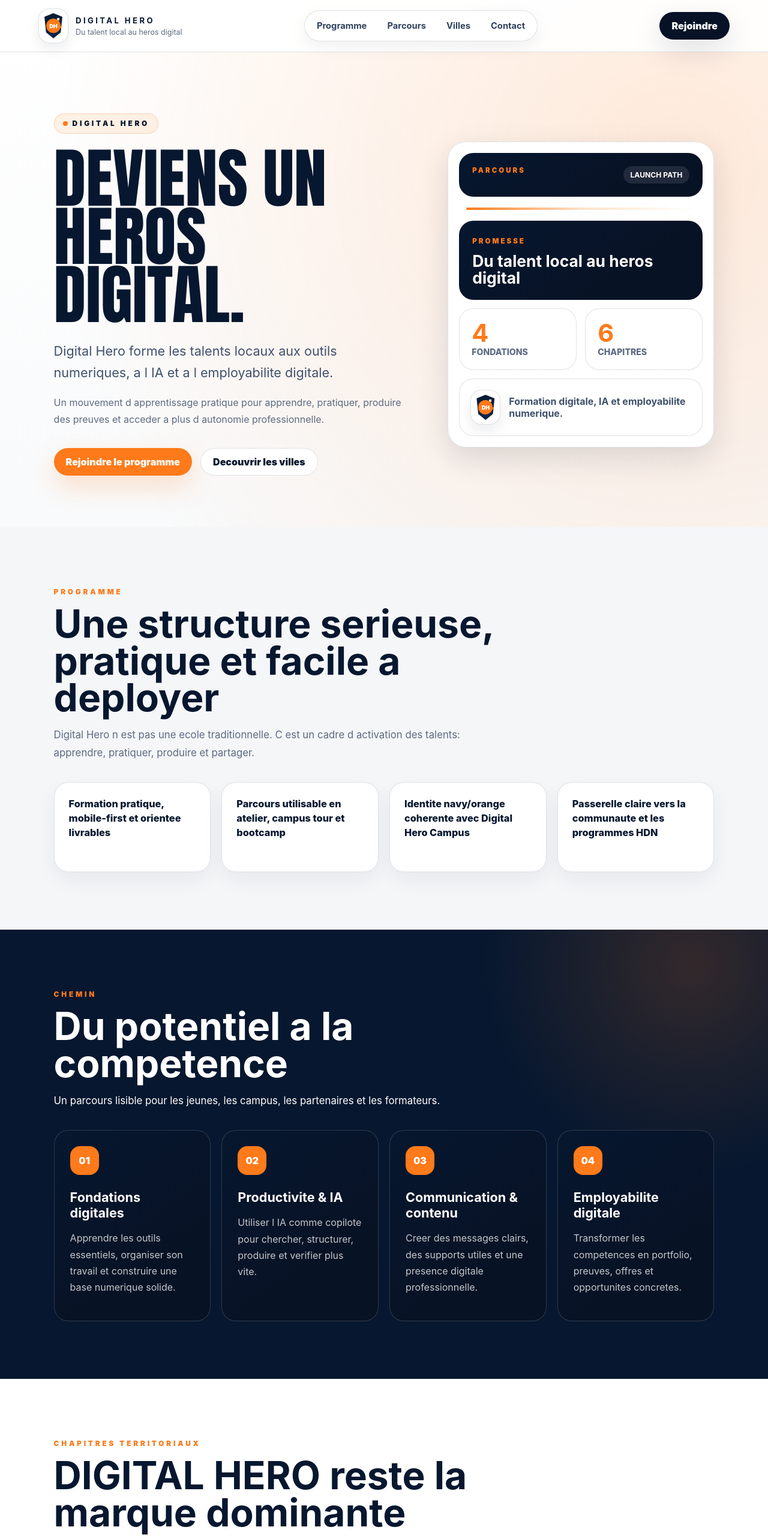
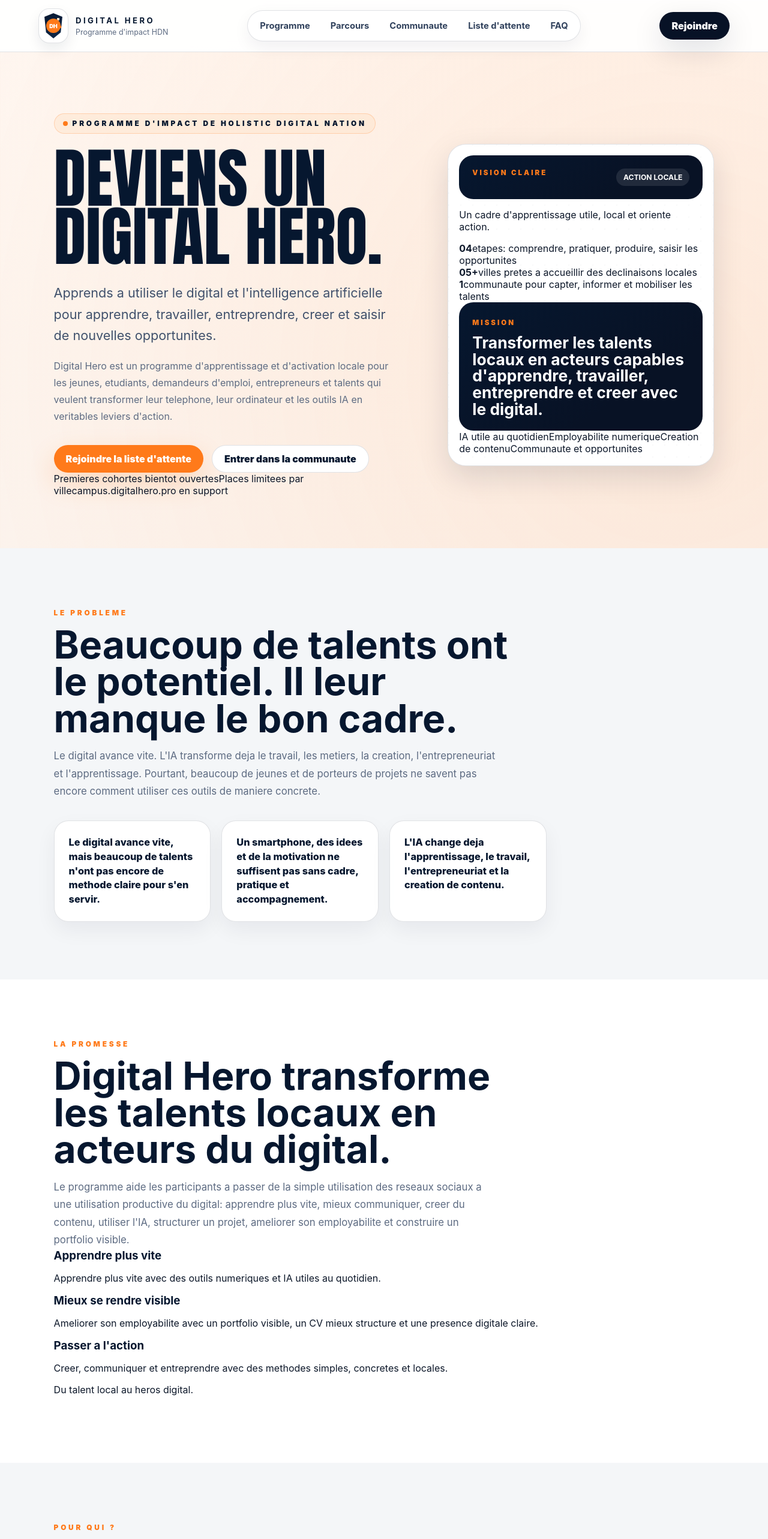
Before and after one commit to byhdn/digitalhero, a React (Vite) app: page / in a window 1280 px wide. Shown: the top 2566 px of the page at 60% size. Built offline with nearby package versions, Linux system fonts and the light colour scheme.

Commit message:
Import legacy Digital Hero content into new identity

```diff
--- a/src/App.jsx
+++ b/src/App.jsx
@@ -1,34 +1,97 @@
+const problemCards = [
+  "Le digital avance vite, mais beaucoup de talents n'ont pas encore de methode claire pour s'en servir.",
+  "Un smartphone, des idees et de la motivation ne suffisent pas sans cadre, pratique et accompagnement.",
+  "L'IA change deja l'apprentissage, le travail, l'entrepreneuriat et la creation de contenu.",
+];
+
+const promiseCards = [
+  {
+    title: 'Apprendre plus vite',
+    text: "Apprendre plus vite avec des outils numeriques et IA utiles au quotidien.",
+  },
+  {
+    title: 'Mieux se rendre visible',
+    text: "Ameliorer son employabilite avec un portfolio visible, un CV mieux structure et une presence digitale claire.",
+  },
+  {
+    title: "Passer a l'action",
+    text: 'Creer, communiquer et entreprendre avec des methodes simples, concretes et locales.',
+  },
+];
+
+const audiences = [
+  'Etudiants qui veulent se demarquer.',
+  "Demandeurs d'emploi qui veulent renforcer leur profil.",
+  'Jeunes entrepreneurs qui veulent mieux vendre et mieux s organiser.',
+  'Creatifs, associations et talents qui veulent produire plus vite et mieux.',
+];
+
 const pathway = [
   {
     step: '01',
-    title: 'Fondations digitales',
-    text: 'Apprendre les outils essentiels, organiser son travail et construire une base numerique solide.',
+    title: 'Comprendre',
+    text: "Decouvrir les bases du digital, de l'IA, des outils numeriques et des opportunites qui comptent vraiment.",
   },
   {
     step: '02',
-    title: 'Productivite & IA',
-    text: 'Utiliser l IA comme copilote pour chercher, structurer, produire et verifier plus vite.',
+    title: 'Pratiquer',
+    text: 'Creer des contenus, utiliser des prompts utiles, ameliorer son CV, organiser son travail et structurer un projet.',
   },
   {
     step: '03',
-    title: 'Communication & contenu',
-    text: 'Creer des messages clairs, des supports utiles et une presence digitale professionnelle.',
+    title: 'Produire',
+    text: 'Construire un mini-portfolio, lancer une page simple et presenter un projet de facon claire et credible.',
   },
   {
     step: '04',
-    title: 'Employabilite digitale',
-    text: 'Transformer les competences en portfolio, preuves, offres et opportunites concretes.',
+    title: 'Saisir les opportunites',
+    text: 'Decouvrir des missions, concours, stages, formations, challenges et opportunites locales ou en ligne.',
   },
 ];
 
-const proofItems = [
-  'Formation pratique, mobile-first et orientee livrables',
-  'Parcours utilisable en atelier, campus tour et bootcamp',
-  'Identite navy/orange coherente avec Digital Hero Campus',
-  'Passerelle claire vers la communaute et les programmes HDN',
+const cities = ['Korhogo', 'Abidjan', 'Yamoussoukro', 'Bouake', 'Sakassou', 'Autres villes a venir'];
+const chapters = ['Digital Hero Korhogo', 'Digital Hero Abidjan', 'Digital Hero Yamoussoukro', 'Digital Hero Bouake', 'Digital Hero Sakassou'];
+
+const communityUses = [
+  'Recevoir les annonces de lancement.',
+  'Decouvrir des outils, ressources et astuces utiles.',
+  "Rencontrer d'autres talents motives par le digital et l'IA.",
+  'Se preparer aux premieres cohortes.',
 ];
 
-const chapters = ['Korhogo', 'Abidjan', 'Yamoussoukro', 'Bouake', 'Sakassou', 'Cote d Ivoire'];
+const communityResources = [
+  "Prompts utiles pour mieux apprendre avec l'IA.",
+  'Mini-guides pour ameliorer ton profil digital.',
+  'Conseils pour utiliser ton telephone comme outil de travail.',
+  'Annonces sur les cohortes Digital Hero.',
+  'Challenges, ateliers et sessions live.',
+];
+
+const conversionSteps = [
+  "La personne comprend l'offre en quelques secondes.",
+  "Elle rejoint la liste d'attente.",
+  'Elle est dirigee vers la communaute.',
+  'Ses donnees sont pretes pour une segmentation par ville.',
+];
+
+const faqs = [
+  {
+    question: 'Le programme est-il deja ouvert ?',
+    answer: "Pas encore. La liste d'attente permet d'etre informe en priorite au lancement.",
+  },
+  {
+    question: 'Est-ce gratuit ?',
+    answer: 'Les modalites seront annoncees selon les villes, les partenaires et les formats. Certaines ressources communautaires pourront etre gratuites.',
+  },
+  {
+    question: 'Faut-il deja savoir coder ?',
+    answer: "Non. Digital Hero commence par les usages utiles du digital et de l'IA avant d'aller vers des competences plus avancees.",
+  },
+  {
+    question: 'Pourquoi rejoindre la communaute ?',
+    answer: "Pour recevoir les annonces, ressources, dates, opportunites et premiers contenus avant l'ouverture officielle.",
+  },
+];
 
 function BrandMark() {
   return (
@@ -51,6 +114,16 @@
   );
 }
 
+function BulletList({ items }) {
+  return (
+    <ul className="clean-list">
+      {items.map((item) => (
+        <li key={item}>{item}</li>
+      ))}
+    </ul>
+  );
+}
+
 export default function App() {
   return (
     <div className="site-shell">
@@ -59,87 +132,132 @@
           <BrandMark />
           <span>
             <strong>DIGITAL HERO</strong>
-            <small>Du talent local au heros digital</small>
+            <small>Programme d'impact HDN</small>
           </span>
         </a>
         <nav aria-label="Navigation principale">
           <a href="#programme">Programme</a>
           <a href="#parcours">Parcours</a>
-          <a href="#villes">Villes</a>
-          <a href="#contact">Contact</a>
+          <a href="#communaute">Communaute</a>
+          <a href="#waitlist">Liste d'attente</a>
+          <a href="#faq">FAQ</a>
         </nav>
-        <a className="button button--dark" href="#contact">Rejoindre</a>
+        <a className="button button--dark" href="#waitlist">Rejoindre</a>
       </header>
 
       <main id="top">
         <section className="hero-section">
           <div className="hero-copy">
-            <p className="hero-kicker"><span /> DIGITAL HERO</p>
-            <h1>Deviens un heros digital.</h1>
+            <p className="hero-kicker"><span /> Programme d'impact de Holistic Digital Nation</p>
+            <h1>Deviens un Digital Hero.</h1>
             <p className="hero-lead">
-              Digital Hero forme les talents locaux aux outils numeriques, a l IA et a l employabilite digitale.
+              Apprends a utiliser le digital et l'intelligence artificielle pour apprendre, travailler,
+              entreprendre, creer et saisir de nouvelles opportunites.
             </p>
             <p className="hero-note">
-              Un mouvement d apprentissage pratique pour apprendre, pratiquer, produire des preuves et acceder a plus
-              d autonomie professionnelle.
+              Digital Hero est un programme d'apprentissage et d'activation locale pour les jeunes, etudiants,
+              demandeurs d'emploi, entrepreneurs et talents qui veulent transformer leur telephone, leur ordinateur
+              et les outils IA en veritables leviers d'action.
             </p>
             <div className="hero-actions">
-              <a className="button button--orange" href="#contact">Rejoindre le programme</a>
-              <a className="button button--light" href="#villes">Decouvrir les villes</a>
+              <a className="button button--orange" href="#waitlist">Rejoindre la liste d'attente</a>
+              <a className="button button--light" href="#communaute">Entrer dans la communaute</a>
+            </div>
+            <div className="hero-chips" aria-label="Informations de lancement">
+              <span>Premieres cohortes bientot ouvertes</span>
+              <span>Places limitees par ville</span>
+              <span>campus.digitalhero.pro en support</span>
             </div>
           </div>
 
-          <aside className="hero-panel" aria-label="Parcours Digital Hero">
+          <aside className="hero-panel" aria-label="Vision Digital Hero">
             <div className="hero-panel__top">
-              <span>Parcours</span>
-              <strong>Launch path</strong>
+              <span>Vision claire</span>
+              <strong>Action locale</strong>
             </div>
-            <div className="launch-line" />
-            <div className="mission-card mission-card--dark">
-              <small>Promesse</small>
-              <strong>Du talent local au heros digital</strong>
-            </div>
-            <div className="mission-grid">
+            <p className="panel-lead">Un cadre d'apprentissage utile, local et oriente action.</p>
+            <div className="stat-stack">
               <div>
-                <strong>4</strong>
-                <span>fondations</span>
+                <strong>04</strong>
+                <span>etapes: comprendre, pratiquer, produire, saisir les opportunites</span>
               </div>
               <div>
-                <strong>6</strong>
-                <span>chapitres</span>
+                <strong>05+</strong>
+                <span>villes pretes a accueillir des declinaisons locales</span>
+              </div>
+              <div>
+                <strong>1</strong>
+                <span>communaute pour capter, informer et mobiliser les talents</span>
               </div>
             </div>
-            <div className="brand-emblem">
-              <BrandMark />
-              <span>Formation digitale, IA et employabilite numerique.</span>
+            <div className="mission-card mission-card--dark">
+              <small>Mission</small>
+              <strong>Transformer les talents locaux en acteurs capables d'apprendre, travailler, entreprendre et creer avec le digital.</strong>
+            </div>
+            <div className="tag-grid">
+              <span>IA utile au quotidien</span>
+              <span>Employabilite numerique</span>
+              <span>Creation de contenu</span>
+              <span>Communaute et opportunites</span>
             </div>
           </aside>
         </section>
 
         <section id="programme" className="content-band content-band--light">
           <SectionHeading
-            eyebrow="Programme"
-            title="Une structure serieuse, pratique et facile a deployer"
-            text="Digital Hero n est pas une ecole traditionnelle. C est un cadre d activation des talents: apprendre, pratiquer, produire et partager."
+            eyebrow="Le probleme"
+            title="Beaucoup de talents ont le potentiel. Il leur manque le bon cadre."
+            text="Le digital avance vite. L'IA transforme deja le travail, les metiers, la creation, l'entrepreneuriat et l'apprentissage. Pourtant, beaucoup de jeunes et de porteurs de projets ne savent pas encore comment utiliser ces outils de maniere concrete."
           />
-          <div className="proof-grid">
-            {proofItems.map((item) => (
+          <div className="proof-grid proof-grid--three">
+            {problemCards.map((item) => (
               <article className="proof-card" key={item}>{item}</article>
             ))}
           </div>
         </section>
 
+        <section className="content-band content-band--white">
+          <SectionHeading
+            eyebrow="La promesse"
+            title="Digital Hero transforme les talents locaux en acteurs du digital."
+            text="Le programme aide les participants a passer de la simple utilisation des reseaux sociaux a une utilisation productive du digital: apprendre plus vite, mieux communiquer, creer du contenu, utiliser l'IA, structurer un projet, ameliorer son employabilite et construire un portfolio visible."
+          />
+          <div className="promise-grid">
+            {promiseCards.map((item) => (
+              <article className="promise-card" key={item.title}>
+                <h3>{item.title}</h3>
+                <p>{item.text}</p>
+              </article>
+            ))}
+          </div>
+          <p className="signature-line">Du talent local au heros digital.</p>
+        </section>
+
+        <section className="content-band content-band--light">
+          <SectionHeading
+            eyebrow="Pour qui ?"
+            title="Digital Hero est fait pour toi si tu veux avancer avec le digital."
+            text="Le programme s'adresse aux jeunes, etudiants, demandeurs d'emploi, entrepreneurs, creatifs, associations locales et talents qui veulent mieux utiliser le digital et l'IA."
+          />
+          <div className="audience-grid">
+            {audiences.map((item) => (
+              <article className="audience-card" key={item}>{item}</article>
+            ))}
+          </div>
+          <a className="button button--orange section-action" href="#waitlist">Je veux etre informe du lancement</a>
+        </section>
+
         <section id="parcours" className="content-band content-band--navy">
           <SectionHeading
-            eyebrow="Chemin"
-            title="Du potentiel a la competence"
-            text="Un parcours lisible pour les jeunes, les campus, les partenaires et les formateurs."
+            eyebrow="Parcours"
+            title="Ce que tu vas apprendre progressivement"
+            text="Le programme commence par les usages utiles du digital et de l'IA avant de monter en puissance vers la production, le portfolio et les opportunites."
             inverse
           />
           <div className="pathway-grid">
             {pathway.map((item) => (
               <article className="pathway-card" key={item.step}>
-                <span>{item.step}</span>
+                <span>Bloc {item.step}</span>
                 <h3>{item.title}</h3>
                 <p>{item.text}</p>
               </article>
@@ -147,38 +265,125 @@
           </div>
         </section>
 
-        <section id="villes" className="content-band content-band--white">
-          <SectionHeading
-            eyebrow="Chapitres territoriaux"
-            title="DIGITAL HERO reste la marque dominante"
-            text="Chaque ville est secondaire: la force du systeme vient de la coherence nationale et de l energie locale."
-          />
-          <div className="chapter-grid">
-            {chapters.map((city) => (
-              <article className="chapter-card" key={city}>
-                <small>Digital Hero -</small>
-                <strong>{city}</strong>
-              </article>
-            ))}
+        <section id="villes" className="content-band content-band--white deployment-grid">
+          <div>
+            <SectionHeading
+              eyebrow="Deploiement"
+              title="Un programme qui peut se deployer ville par ville."
+              text="Digital Hero n'est pas limite a une seule ville. Le programme peut etre decline localement selon les besoins des territoires."
+            />
+          </div>
+          <div className="city-panel">
+            <h3>Villes prioritaires</h3>
+            <div className="city-tags">
+              {cities.map((city) => <span key={city}>{city}</span>)}
+            </div>
+            <h3>Declinaisons</h3>
+            <div className="chapter-grid chapter-grid--compact">
+              {chapters.map((chapter) => (
+                <article className="chapter-card" key={chapter}>
+                  <small>Digital Hero</small>
+                  <strong>{chapter.replace('Digital Hero ', '')}</strong>
+                </article>
+              ))}
+            </div>
           </div>
         </section>
 
-        <section id="contact" className="cta-section">
+        <section id="communaute" className="content-band content-band--light community-section">
+          <SectionHeading
+            eyebrow="Communaute"
+            title="La communaute commence maintenant."
+            text="Avant meme le lancement officiel du programme, la communaute Digital Hero permet de recevoir des ressources, poser des questions, decouvrir des outils et suivre les annonces."
+          />
+          <div className="community-grid">
+            <article className="list-panel">
+              <h3>A quoi elle sert</h3>
+              <BulletList items={communityUses} />
+            </article>
+            <article className="list-panel list-panel--orange">
+              <h3>Ce que tu recevras en attendant</h3>
+              <BulletList items={communityResources} />
+              <a className="button button--orange" href="#waitlist">Entrer dans la communaute Digital Hero</a>
+            </article>
+          </div>
+        </section>
+
+        <section id="waitlist" className="cta-section waitlist-section">
           <div>
-            <p className="eyebrow">Activation</p>
-            <h2>Construire la prochaine cohorte Digital Hero</h2>
+            <p className="eyebrow">Pourquoi maintenant</p>
+            <h2>Le cadre arrive avant les cohortes.</h2>
             <p>
-              Le site doit servir les inscriptions, les ateliers, les partenariats et les campus tours sans diluer
-              l identite Digital Hero.
+              On installe la vision, on collecte les personnes interessees et on construit la communaute avant
+              l'ouverture officielle des premieres cohortes.
             </p>
+            <ol className="conversion-list">
+              {conversionSteps.map((step) => <li key={step}>{step}</li>)}
+            </ol>
           </div>
-          <a className="button button--orange" href="mailto:contact@digitalhero.pro">Lancer le contact</a>
+          <form className="waitlist-form" action="mailto:contact@digitalhero.pro" method="post" encType="text/plain">
+            <h3>Rejoins la premiere vague Digital Hero</h3>
+            <p>Inscris-toi pour recevoir les annonces de lancement, les ressources gratuites et les premieres invitations communautaires.</p>
+            <div className="form-grid">
+              <label>Prenom<input name="prenom" required /></label>
+              <label>Nom<input name="nom" required /></label>
+              <label>Ville<input name="ville" required /></label>
+              <label>Pays<input name="pays" defaultValue="Cote d'Ivoire" required /></label>
+              <label>WhatsApp<input name="whatsapp" required /></label>
+              <label>Email<input name="email" type="email" required /></label>
+              <label>Profil
+                <select name="profil" defaultValue="Etudiant">
+                  <option>Etudiant</option>
+                  <option>Demandeur d'emploi</option>
+                  <option>Entrepreneur</option>
+                  <option>Creatif</option>
+                  <option>Association</option>
+                </select>
+              </label>
+              <label>Interet principal
+                <select name="interet" defaultValue="IA">
+                  <option>IA</option>
+                  <option>Employabilite</option>
+                  <option>Creation de contenu</option>
+                  <option>Entrepreneuriat</option>
+                  <option>Portfolio</option>
+                </select>
+              </label>
+            </div>
+            <label className="checkbox-line">
+              <input type="checkbox" name="consentement" required />
+              <span>J'accepte de recevoir les informations liees a Digital Hero, y compris les ressources, annonces et invitations communautaires.</span>
+            </label>
+            <button className="button button--orange" type="submit">Je rejoins la liste d'attente</button>
+            <small>Reponse rapide. Aucune date de lancement n'est promise tant que les premieres cohortes ne sont pas ouvertes.</small>
+          </form>
+        </section>
+
+        <section id="faq" className="content-band content-band--white">
+          <SectionHeading
+            eyebrow="FAQ"
+            title="Questions frequentes"
+            text="Reponses rapides aux points les plus importants avant l'ouverture."
+          />
+          <div className="faq-list">
+            {faqs.map((item) => (
+              <details key={item.question}>
+                <summary>{item.question}</summary>
+                <p>{item.answer}</p>
+              </details>
+            ))}
+          </div>
         </section>
       </main>
 
       <footer className="site-footer">
         <strong>DIGITAL HERO</strong>
-        <span>digitalhero.pro - Du talent local au heros digital</span>
+        <span>Programme d'impact porte par Holistic Digital Nation. Campus et ressources: campus.digitalhero.pro.</span>
+        <nav aria-label="Liens secondaires">
+          <a href="#faq">Confidentialite</a>
+          <a href="#communaute">Communaute</a>
+          <a href="#top">Digitalhero.pro</a>
+        </nav>
       </footer>
     </div>
   );
```
